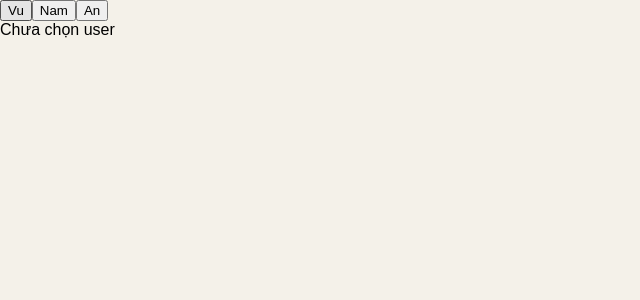
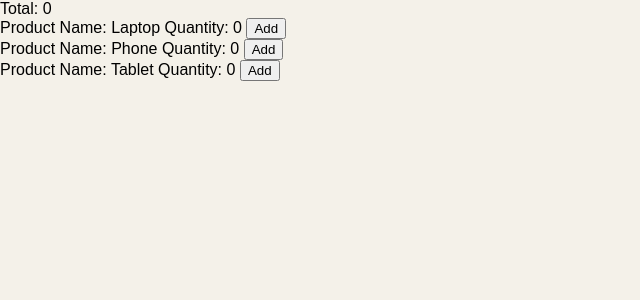
Before and after one commit to suThyyy/react-study, a React (Vite) app: page / in a window 1280 px wide. Shown: the top 300 px of the page, without its empty margins (0-640 px from the left). Built offline with nearby package versions, Linux system fonts and the light colour scheme.

Commit message:
quan ly san pham

```diff
--- a/src/App.jsx
+++ b/src/App.jsx
@@ -1,41 +1,50 @@
 import { useState } from "react";
-function UserList({ users, onSelectUser }) {
+
+function ProductItem({ product, sum }) {
+  const [quantity, setQuantity] = useState(0);
+  function calcQuantity() {
+    setQuantity((prev) => prev + 1);
+    sum();
+  }
   return (
     <div>
-      {users.map((user) => (
-        <button key={user.id} onClick={() => onSelectUser(user)}>
-          {user.name}
-        </button>
+      <span>Product Name: {product} </span>
+      <span>Quantity: {quantity} </span>
+      <button onClick={calcQuantity}>Add</button>
+    </div>
+  );
+}
+
+function ProductList({ products, sum }) {
+  return (
+    <div>
+      {products.map((product, index) => (
+        <ProductItem key={index} product={product} sum={sum} />
       ))}
     </div>
   );
 }
 
-function UserDetail({ selectedUser }) {
-  if (!selectedUser) {
-    return <div>Chưa chọn user</div>;
-  }
+function TotalQuantity({ total }) {
   return (
     <div>
-      <span>Name: {selectedUser.name}</span>
-      <span>Age: {selectedUser.age}</span>
+      <span>Total: {total}</span>
     </div>
   );
 }
 
 function App() {
-  const users = [
-    { id: 1, name: "Vu", age: 22 },
-    { id: 2, name: "Nam", age: 23 },
-    { id: 3, name: "An", age: 20 },
-  ];
-  const [selectedUser, setUser] = useState(null);
-
+  const products = ["Laptop", "Phone", "Tablet"];
+  const [totalQuantities, setTotalQuan] = useState(0);
+  function sumQuantities() {
+    setTotalQuan((prev) => prev + 1);
+  }
   return (
     <>
-      <UserList users={users} onSelectUser={setUser} />
-      <UserDetail selectedUser={selectedUser} />
+      <TotalQuantity total={totalQuantities} />
+      <ProductList products={products} sum={sumQuantities} />
     </>
   );
 }
+
 export default App;
```
